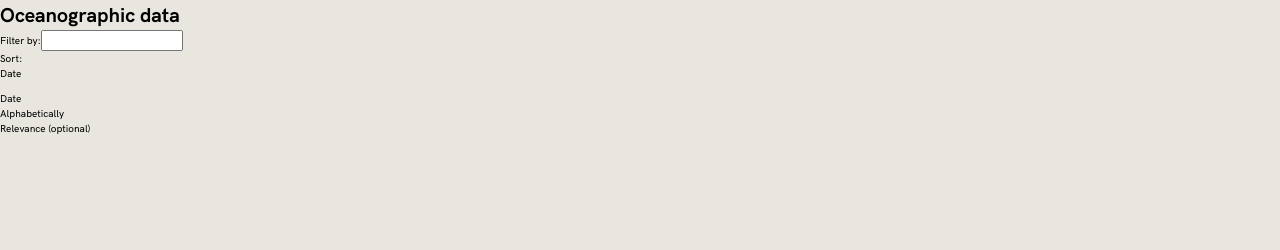
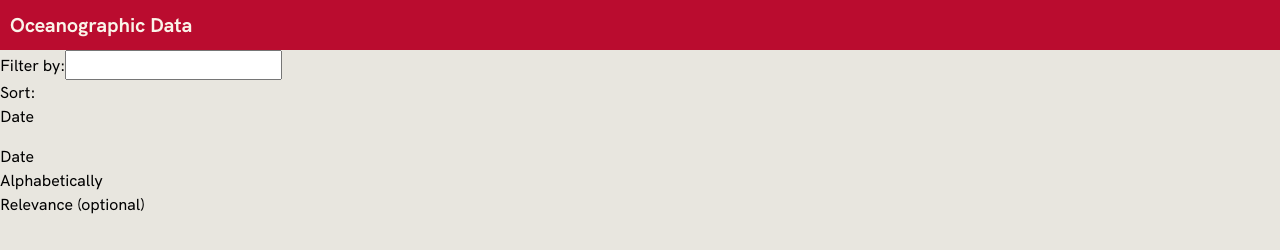
Before and after one commit to jcoszig/oceanographicdata, a React app: page / in a window 1280 px wide. Built offline with nearby package versions, Linux system fonts and the light colour scheme.

Commit message:
initial styling: variable and mixin creation, header styling

```diff
--- a/src/components/App.js
+++ b/src/components/App.js
@@ -97,7 +97,7 @@ class App extends Component {
         <header className="main-header">
           <Link to="/">
             <div className="header-title">
-              <h1>Oceanographic data</h1>
+              <h1>Oceanographic Data</h1>
             </div>
           </Link>
           <Searchfilter
--- a/src/styles/partials/_theme.scss
+++ b/src/styles/partials/_theme.scss
@@ -4,9 +4,10 @@
 	-webkit-font-smoothing: antialiased;
 }
 
+html { font-size: 10px; }
+
 body {
     font-family: $font;
-    font-size: 10px;
 	font-weight: normal;
 	background: $lightgrey;
 	color: $black;
@@ -35,3 +36,19 @@ a {
 p {
 	line-height: 1.5;
 }
+
+p, span, div { font-size: 1.6rem; }
+
+h1 {
+	font-size: 2.2rem;
+	@include tablet { font-size: 2rem; }
+}
+
+.main-header {
+	width: 100%;
+	.header-title {
+		background: $red;
+		padding: 1rem;
+		h1 { color: $off-white; }
+	}
+}
--- a/src/styles/partials/_variables.scss
+++ b/src/styles/partials/_variables.scss
@@ -9,9 +9,36 @@ $red: #ba0c2f;
 $font: 'HKGrotesk', sans-serif;
 
 // Dimensions
+$site-absolute-max-width: 2000px;
+$site-max-width: 1170px;
+
 $header-height: 110px;
 $footer-height: 80px;
 $side-padding: 2rem;
 
 // Paths
 $fonts: '../../assets/fonts/';
+
+// Standard media queries (mobile first)
+$tablet-width: 768px;
+$desktop-width: 1024px;
+
+// from tablet and wider
+@mixin tablet {
+  @media (min-width: #{$tablet-width}) {
+    @content;
+  }
+}
+
+//from desktop and wider
+@mixin desktop {
+  @media (min-width: #{$desktop-width}) {
+    @content;
+  }
+}
+
+/*
+Example usage:
+@include tablet { ... }
+@include desktop { ... }
+*/
```
